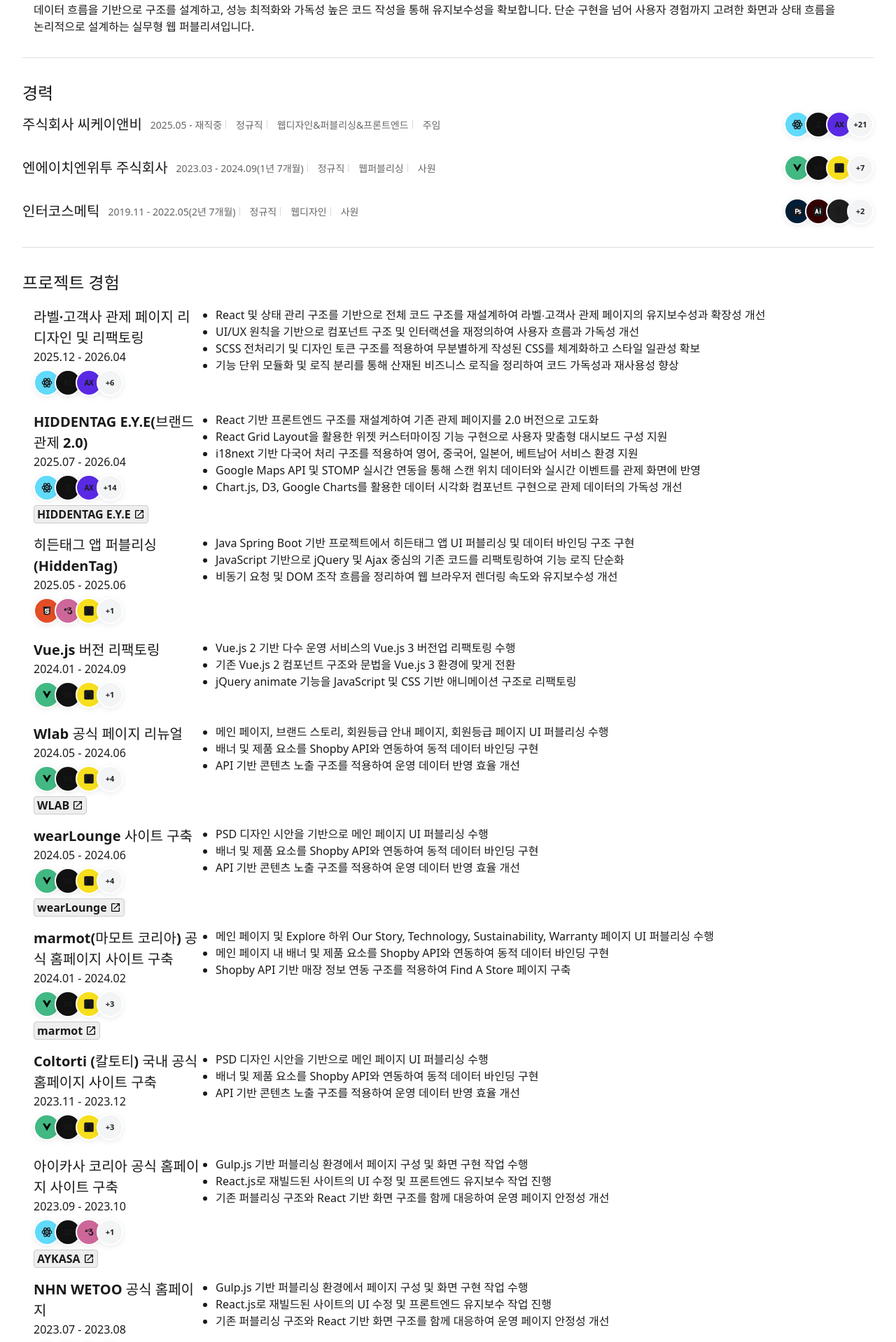
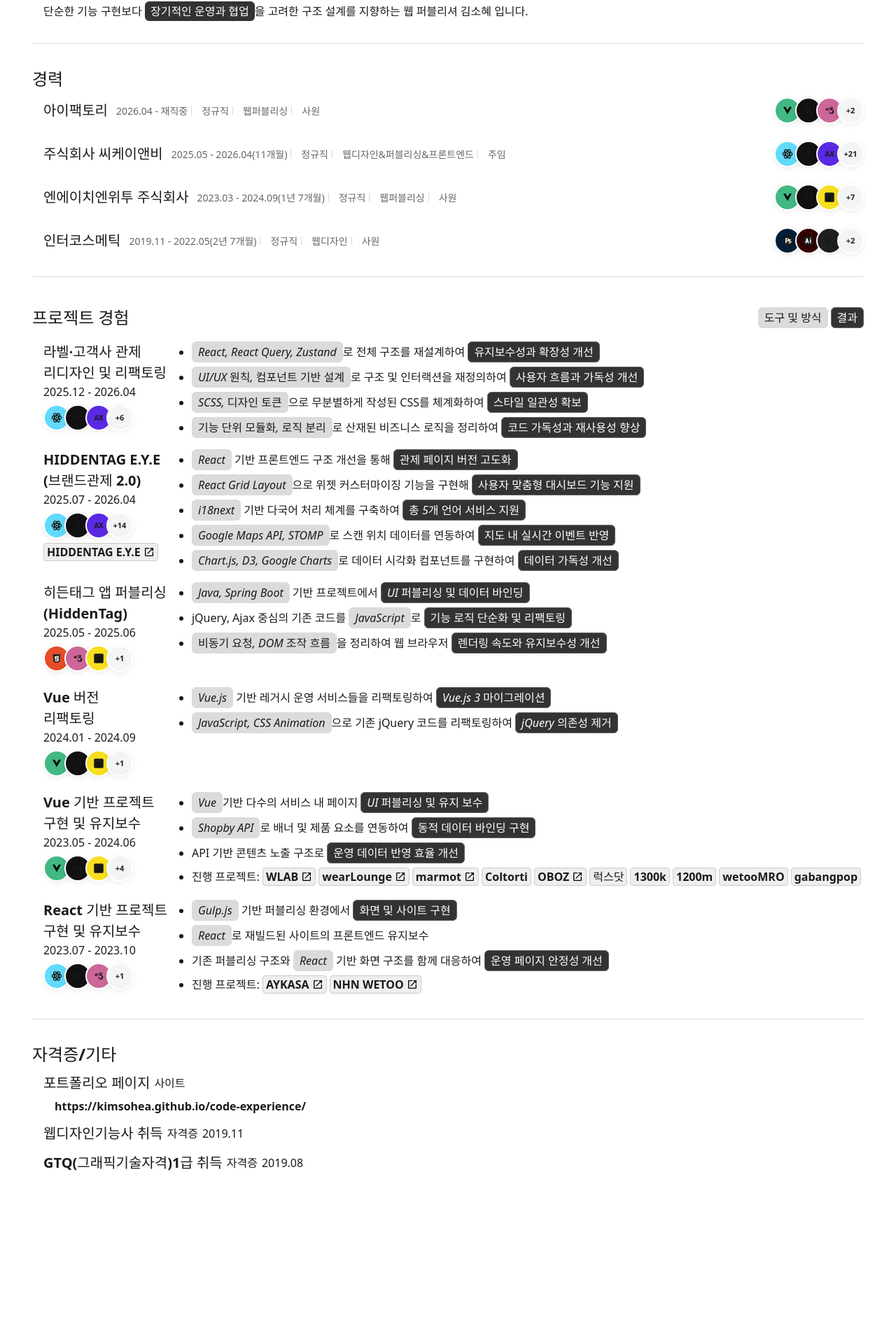
Before and after one commit to kimsohea/resume, a Vue app: page / in a window 1280 px wide. Shown: the part 174-2092 px from the top of the page at 70% size. After the commit the page ends 1883 px from the top, so only its background shows below. Built offline with nearby package versions, Linux system fonts and the light colour scheme; a web font is replaced by a local one.

Commit message:
프로젝트 경험수정 및 불필요 페이지 삭제

```diff
--- a/src/App.vue
+++ b/src/App.vue
@@ -4,8 +4,7 @@
   <Experience />
   <hr />
   <WorkRecord />
-  <hr />
-  <Skill />
+
   <hr />
   <License />
 </template>
@@ -13,7 +12,6 @@
 <script setup>
 import Profile from "@/components/Profile";
 import Experience from "@/components/Experience";
-import Skill from "@/components/Skill";
 import WorkRecord from "@/components/WorkRecord";
 import License from "@/components/License";
 </script>
--- a/src/assets/style/_exper.scss
+++ b/src/assets/style/_exper.scss
@@ -1,4 +1,7 @@
 .exper_list {
+  width: calc(100% - 16px);
+  margin-left: 16px;
+
   strong {
     font-size: 20px;
     line-height: 1.4;
--- a/src/assets/style/_tmp.scss
+++ b/src/assets/style/_tmp.scss
@@ -32,6 +32,17 @@
   }
 }
 
+.profile_desc {
+  strong {
+    display: inline-block;
+    padding: 2px 8px;
+    border-radius: 6px;
+    font-weight: 500;
+    background-color: #333;
+    color: #fff;
+  }
+}
+
 .round_list {
   display: flex;
   flex-wrap: wrap;
--- a/src/assets/style/_work.scss
+++ b/src/assets/style/_work.scss
@@ -2,7 +2,7 @@
   display: flex;
   flex-direction: column;
   row-gap: 16px;
-  margin-top: 16px;
+  margin-top: 8px;
 
   > li {
     display: flex;
@@ -16,13 +16,40 @@
     }
   }
 
-  .text {
-    display: flex;
-    flex-direction: column;
-    width: 240px;
-    min-width: 240px;
+  em {
+    display: inline-block;
+    padding: 2px 8px;
+    border-radius: 6px;
+    font-weight: 500;
 
-    > a {
+    &.tech {
+      background-color: #dbdbdb;
+      border: 1px solid #dbdbdb;
+    }
+
+    &.result {
+      background-color: #333;
+      border: 1px solid #666;
+      color: #fff;
+    }
+  }
+
+  &.header {
+    flex-direction: row;
+    justify-content: space-between;
+    align-items: center;
+    margin-top: 8px;
+
+    h2 {
+      margin: 8px 0;
+    }
+
+    .tech {
+      margin-right: 4px;
+    }
+  }
+
+  .link {
     display: inline-flex;
     align-items: center;
     column-gap: 4px;
@@ -31,6 +58,8 @@
     padding: 0 4px;
     background-color: #eee;
     width: fit-content;
+    margin-right: 4px;
+    margin-bottom: 4px;
 
     &::after {
       content: "";
@@ -40,7 +69,19 @@
       background-image: url("../img/mdi_open-in-new.svg");
       background-size: cover;
     }
+
+    &.no_url {
+      &::after {
+        display: none;
       }
+    }
+  }
+
+  .text {
+    display: flex;
+    flex-direction: column;
+    width: 192px;
+    min-width: 192px;
   }
 
   .title {
@@ -60,11 +101,34 @@
   }
 
   .task_list {
+    display: flex;
+    flex-direction: column;
+    gap: 6px;
     padding-left: 20px;
     list-style: disc;
 
     > li {
       display: list-item;
+    }
+
+    strong {
+      margin-right: 8px;
+    }
+
+    a {
+      display: inline-flex;
+    }
+
+    .tags {
+      display: inline-flex;
+      column-gap: 8px;
+    }
+
+    .tag {
+      display: inline-block;
+      padding: 2px 4px;
+      background-color: #ddd;
+      border-radius: 4px;
     }
   }
 }
--- a/src/components/Experience.vue
+++ b/src/components/Experience.vue
@@ -21,8 +21,16 @@ import StackGroup from "./StackGroup.vue";
 
 const experArr = [
   {
+    tit: "아이팩토리",
+    time: "2026.04 - 재직중",
+    type: "정규직",
+    prof: "웹퍼블리싱",
+    grade: "사원",
+    work: ["Vue.js", "Quasar", "SCSS", "REST API", "SCSS", "Figma"],
+  },
+  {
     tit: "주식회사 씨케이앤비",
-    time: "2025.05 - 재직중",
+    time: "2025.05 - 2026.04(11개월)",
     type: "정규직",
     prof: "웹디자인&퍼블리싱&프론트엔드",
     grade: "주임",
@@ -59,7 +67,7 @@ const experArr = [
     type: "정규직",
     prof: "웹퍼블리싱",
     grade: "사원",
-    work: ["Vue.js", "vuex", "JavaScript", "SCSS", "REST API", "SCSS", "Figma", "Adobe Photoshop", "React.js", "styled-components", "gulp"],
+    work: ["Vue.js", "vuex", "JavaScript", "SCSS", "REST API", "Figma", "Adobe Photoshop", "React.js", "styled-components", "gulp"],
   },
   {
     tit: "인터코스메틱",
@@ -70,5 +78,4 @@ const experArr = [
     work: ["Adobe Photoshop", "Adobe Illustrator", "Figma", "HTML", "CSS 3"],
   },
 ];
-
 </script>
--- a/src/components/Profile.vue
+++ b/src/components/Profile.vue
@@ -6,10 +6,7 @@
   </p>
   <article>
     <h2>간단소개</h2>
-    <p>
-      데이터 흐름을 기반으로 구조를 설계하고, 성능 최적화와 가독성 높은 코드 작성을 통해 유지보수성을 확보합니다. 단순 구현을 넘어 사용자 경험까지 고려한 화면과
-      상태 흐름을 논리적으로 설계하는 실무형 {{ career }}입니다.
-    </p>
+    <p class="profile_desc">단순한 기능 구현보다 <strong>장기적인 운영과 협업</strong>을 고려한 구조 설계를 지향하는 {{ career }} 김소혜 입니다.</p>
   </article>
 </template>
 
--- a/src/components/WorkRecord.vue
+++ b/src/components/WorkRecord.vue
@@ -1,5 +1,11 @@
 <template>
-  <h2>프로젝트 경험</h2>
+  <div class="work_record header">
+    <h2>프로젝트 경험</h2>
+    <div>
+      <em class="tech">도구 및 방식</em>
+      <em class="result">결과</em>
+    </div>
+  </div>
   <ul class="work_record">
     <li v-for="item in workArr" :key="item.title">
       <div class="text">
@@ -8,10 +14,25 @@
           <span>{{ item.time }}</span>
         </p>
         <StackGroup :title="item.title" :tools="item.skill" />
-        <a v-if="getWorkLink(item)" :href="getWorkLink(item)" target="_blank" rel="noopener noreferrer">{{ item.siteName }}</a>
+        <a v-if="getWorkLink(item)" :href="getWorkLink(item)" target="_blank" rel="noopener noreferrer" class="link">{{ item.siteName }}</a>
       </div>
       <ul class="task_list">
-        <li v-for="(task, i) in item.tasks" :key="`${task}_${i}`">{{ task }}</li>
+        <li v-for="(task, i) in item.tasks" :key="`${task}_${i}`">
+          <p v-html="parseTask(task)" />
+        </li>
+        <li v-if="item.links?.length > 0">
+          진행 프로젝트:
+          <a
+            v-for="links of item.links"
+            :key="`${links.name}`"
+            :href="getWorkLink(links) ?? ''"
+            target="_blank"
+            rel="noopener noreferrer"
+            class="link"
+            :class="!links.linkPC ? 'no_url' : ''"
+            >{{ links.name }}</a
+          >
+        </li>
       </ul>
     </li>
   </ul>
@@ -29,9 +50,12 @@ const updateScreenType = () => {
 };
 
 const getWorkLink = (item) => {
+  if (!item.siteName) return false;
   if (isPadOrPhone.value && item.linkMO) return item.linkMO;
   return item.linkPC || item.linkMO;
 };
+
+const parseTask = (text) => text.replace(/\{(.*?)\}/g, '<em class="tech">$1</em>').replace(/\((.*?)\)/g, '<em class="result">$1</em>');
 
 onMounted(() => {
   updateScreenType();
@@ -45,29 +69,24 @@ onUnmounted(() => {
 const workArr = [
   {
     time: "2025.12 - 2026.04",
-    title: "라벨∙고객사 관제 페이지 리디자인 및 리팩토링",
-    desc: "기존의 라벨∙고객사 관제 페이지 개선 프로젝트의 전체 코드를 리팩토링, UI/UX 적으로 보았을 때 부적합한 디자인 개선과 함께 프론트단 리팩토링 진행, TailWindCSS없이 무분별하게 나열된 CSS 처리 코드 전체 코드 SCSS 전처리기로 리팩토링, 기존의 무분별한 기능 동작 단락을 정리.",
+    title: "라벨∙고객사 관제\n 리디자인 및 리팩토링",
     tasks: [
-      "React 및 상태 관리 구조를 기반으로 전체 코드 구조를 재설계하여 라벨∙고객사 관제 페이지의 유지보수성과 확장성 개선",
-      "UI/UX 원칙을 기반으로 컴포넌트 구조 및 인터랙션을 재정의하여 사용자 흐름과 가독성 개선",
-      "SCSS 전처리기 및 디자인 토큰 구조를 적용하여 무분별하게 작성된 CSS를 체계화하고 스타일 일관성 확보",
-      "기능 단위 모듈화 및 로직 분리를 통해 산재된 비즈니스 로직을 정리하여 코드 가독성과 재사용성 향상",
+      "{React, React Query, Zustand}로 전체 구조를 재설계하여 (유지보수성과 확장성 개선)",
+      "{UI/UX 원칙, 컴포넌트 기반 설계}로 구조 및 인터랙션을 재정의하여 (사용자 흐름과 가독성 개선)",
+      "{SCSS, 디자인 토큰}으로 무분별하게 작성된 CSS를 체계화하여 (스타일 일관성 확보)",
+      "{기능 단위 모듈화, 로직 분리}로 산재된 비즈니스 로직을 정리하여 (코드 가독성과 재사용성 향상)",
     ],
     skill: ["React.js", "React Query", "Axios", "Vite", "recharts", "Zustand", "SCSS", "dayjs", "lucide-react"],
-    linkPC: "",
-    linkMO: "",
-    siteName: "",
   },
   {
     time: "2025.07 - 2026.04",
-    title: "HIDDENTAG E.Y.E(브랜드관제 2.0)",
-    desc: "기존의 관제 페이지를 2.0으로 고도화하는 작업을 진행. 웹페이지 리디자인부터 전체적 프론트 페이지 구현, react grid layout 라이브러리를 사용해 사용자가 원하는 위젯 커스터마이징 기능 구현, i18next를 통한 다국어처리 영어, 중국어, 일본어, 베트남어 지원, google map 을 이용해 위치 노출, STOMP로 실시간 데이터 연동 기능을 구현, Chart.js, D3, Google Chart를 이용해 데이터를 차트화시켜 노출.",
+    title: "HIDDENTAG E.Y.E\n(브랜드관제 2.0)",
     tasks: [
-      "React 기반 프론트엔드 구조를 재설계하여 기존 관제 페이지를 2.0 버전으로 고도화",
-      "React Grid Layout을 활용한 위젯 커스터마이징 기능 구현으로 사용자 맞춤형 대시보드 구성 지원",
-      "i18next 기반 다국어 처리 구조를 적용하여 영어, 중국어, 일본어, 베트남어 서비스 환경 지원",
-      "Google Maps API 및 STOMP 실시간 연동을 통해 스캔 위치 데이터와 실시간 이벤트를 관제 화면에 반영",
-      "Chart.js, D3, Google Charts를 활용한 데이터 시각화 컴포넌트 구현으로 관제 데이터의 가독성 개선",
+      "{React} 기반 프론트엔드 구조 개선을 통해 (관제 페이지 버전 고도화)",
+      "{React Grid Layout}으로 위젯 커스터마이징 기능을 구현해 (사용자 맞춤형 대시보드 기능 지원)",
+      "{i18next} 기반 다국어 처리 체계를 구축하여 (총 5개 언어 서비스 지원)",
+      "{Google Maps API, STOMP}로 스캔 위치 데이터를 연동하여 (지도 내 실시간 이벤트 반영)",
+      "{Chart.js, D3, Google Charts}로 데이터 시각화 컴포넌트를 구현하여 (데이터 가독성 개선)",
     ],
     skill: [
       "React.js",
@@ -89,139 +108,62 @@ const workArr = [
       "Figma",
     ],
     linkPC: "https://www.hiddentageye.com/",
-    linkMO: "",
     siteName: "HIDDENTAG E.Y.E",
   },
   {
     time: "2025.05 - 2025.06",
     title: "히든태그 앱 퍼블리싱(HiddenTag)",
-    desc: "기존 운영하던 히든태그 어플 UI 퍼블리싱 및 데이터 바인딩 작업, jQuery 와 Ajax 코드 리팩토링, Java Spring Boot 기반의 프로젝트 내에서 진행",
     tasks: [
-      "Java Spring Boot 기반 프로젝트에서 히든태그 앱 UI 퍼블리싱 및 데이터 바인딩 구조 구현",
-      "JavaScript 기반으로 jQuery 및 Ajax 중심의 기존 코드를 리팩토링하여 기능 로직 단순화",
-      "비동기 요청 및 DOM 조작 흐름을 정리하여 웹 브라우저 렌더링 속도와 유지보수성 개선",
+      "{Java, Spring Boot} 기반 프로젝트에서 (UI 퍼블리싱 및 데이터 바인딩)",
+      "jQuery, Ajax 중심의 기존 코드를 {JavaScript}로 (기능 로직 단순화 및 리팩토링)",
+      "{비동기 요청, DOM 조작 흐름}을 정리하여 웹 브라우저 (렌더링 속도와 유지보수성 개선)",
     ],
     skill: ["HTML", "SCSS", "JavaScript", "jQuery"],
-    linkPC: "",
-    linkMO: "",
-    siteName: "",
   },
   {
     time: "2024.01 - 2024.09",
-    title: "Vue.js 버전 리팩토링",
-    desc: "기존 운영하던 1300k, 가방팝, 1200m, wetooMro, 깔세몰, oboz footwear, luxxdot, coltorti, marmot 등 Vue.js 2버전에서 3으로 리팩토링했으며 jQuery로 반영되어있는 animate 기능을 JavaScript와 CSS만으로 구현할 수 있도록 리팩토링",
+    title: "Vue 버전\n리팩토링",
     tasks: [
-      "Vue.js 2 기반 다수 운영 서비스의 Vue.js 3 버전업 리팩토링 수행",
-      "기존 Vue.js 2 컴포넌트 구조와 문법을 Vue.js 3 환경에 맞게 전환",
-      "jQuery animate 기능을 JavaScript 및 CSS 기반 애니메이션 구조로 리팩토링",
+      "{Vue.js} 기반 레거시 운영 서비스들을 리팩토링하여 (Vue.js 3 마이그레이션)",
+      "{JavaScript, CSS Animation}으로 기존 jQuery 코드를 리팩토링하여 (jQuery 의존성 제거)",
     ],
     skill: ["Vue.js", "vuex", "JavaScript", "SCSS"],
-    linkPC: "",
-    linkMO: "",
-    siteName: "",
   },
   {
-    time: "2024.05 - 2024.06",
-    title: "Wlab 공식 페이지 리뉴얼",
-    desc: "메인 페이지, 브랜드 스토리, 회원등급 안내 페이지, 회원등급 페이지 퍼블리싱, 배너 및 제품요소 shopby api 로 연동",
+    time: "2023.05 - 2024.06",
+    title: "Vue 기반 프로젝트\n구현 및 유지보수",
     tasks: [
-      "메인 페이지, 브랜드 스토리, 회원등급 안내 페이지, 회원등급 페이지 UI 퍼블리싱 수행",
-      "배너 및 제품 요소를 Shopby API와 연동하여 동적 데이터 바인딩 구현",
-      "API 기반 콘텐츠 노출 구조를 적용하여 운영 데이터 반영 효율 개선",
+      "{Vue}기반 다수의 서비스 내 페이지 (UI 퍼블리싱 및 유지 보수)",
+      "{Shopby API}로 배너 및 제품 요소를 연동하여 (동적 데이터 바인딩 구현)",
+      "API 기반 콘텐츠 노출 구조로 (운영 데이터 반영 효율 개선)",
+    ],
+    links: [
+      { name: "WLAB", linkPC: "https://wlab.co.kr", linkMO: "https://m.wlab.co.kr" },
+      { name: "wearLounge", linkPC: "https://wearlounge.com/", linkMO: "https://m.wearlounge.com/" },
+      { name: "marmot", linkPC: "https://marmotkorea.kr/", linkMO: "https://m.marmotkorea.kr/" },
+      { name: "Coltorti" },
+      { name: "OBOZ", linkPC: "https://obozfootwear.co.kr/", linkMO: "https://m.obozfootwear.co.kr/" },
+      { name: "럭스닷" },
+      { name: "1300k" },
+      { name: "1200m" },
+      { name: "wetooMRO" },
+      { name: "gabangpop" },
     ],
     skill: ["Vue.js", "vuex", "JavaScript", "REST API", "SCSS", "Figma", "Adobe Photoshop"],
-    linkPC: "https://wlab.co.kr",
-    linkMO: "https://m.wlab.co.kr",
-    siteName: "WLAB",
   },
   {
-    time: "2024.05 - 2024.06",
-    title: "wearLounge 사이트 구축",
+    time: "2023.07 - 2023.10",
+    title: "React 기반 프로젝트\n구현 및 유지보수",
     tasks: [
-      "PSD 디자인 시안을 기반으로 메인 페이지 UI 퍼블리싱 수행",
-      "배너 및 제품 요소를 Shopby API와 연동하여 동적 데이터 바인딩 구현",
-      "API 기반 콘텐츠 노출 구조를 적용하여 운영 데이터 반영 효율 개선",
+      "{Gulp.js} 기반 퍼블리싱 환경에서 (화면 및 사이트 구현)",
+      "{React}로 재빌드된 사이트의 프론트엔드 유지보수",
+      "기존 퍼블리싱 구조와 {React} 기반 화면 구조를 함께 대응하여 (운영 페이지 안정성 개선)",
     ],
-    skill: ["Vue.js", "vuex", "JavaScript", "REST API", "SCSS", "Figma", "Adobe Photoshop"],
-    linkPC: "https://wearlounge.com/",
-    linkMO: "https://m.wearlounge.com/",
-    siteName: "wearLounge",
-  },
-  {
-    time: "2024.01 - 2024.02",
-    title: "marmot(마모트 코리아) 공식 홈페이지 사이트 구축",
-    desc: "메인 페이지, Expore > OurStory,Technology,Sustainability,Warranty 페이지 퍼블리싱, 메인 페이지 내 배너 및 제품요소 shopby api 로 연동, shopby api 를 이용한 Find A Store 페이지 구축",
-    tasks: [
-      "메인 페이지 및 Explore 하위 Our Story, Technology, Sustainability, Warranty 페이지 UI 퍼블리싱 수행",
-      "메인 페이지 내 배너 및 제품 요소를 Shopby API와 연동하여 동적 데이터 바인딩 구현",
-      "Shopby API 기반 매장 정보 연동 구조를 적용하여 Find A Store 페이지 구축",
-    ],
-    skill: ["Vue.js", "vuex", "JavaScript", "SCSS", "Figma", "Adobe Photoshop"],
-    linkPC: "https://marmotkorea.kr/",
-    linkMO: "https://m.marmotkorea.kr/",
-    siteName: "marmot",
-  },
-  {
-    time: "2023.11 - 2023.12",
-    title: "Coltorti (칼토티) 국내 공식 홈페이지 사이트 구축",
-    desc: "메인 페이지 퍼블리싱, 배너 및 제품요소 shopby api 로 연동",
-    tasks: [
-      "PSD 디자인 시안을 기반으로 메인 페이지 UI 퍼블리싱 수행",
-      "배너 및 제품 요소를 Shopby API와 연동하여 동적 데이터 바인딩 구현",
-      "API 기반 콘텐츠 노출 구조를 적용하여 운영 데이터 반영 효율 개선",
-    ],
-    skill: ["Vue.js", "vuex", "JavaScript", "SCSS", "Figma", "Adobe Photoshop"],
-    linkPC: "",
-    linkMO: "",
-    siteName: "",
-  },
-  {
-    time: "2023.09 - 2023.10",
-    title: "아이카사 코리아 공식 홈페이지 사이트 구축",
-    desc: "gulp.js 를 통한 퍼블리싱 및 페이지 구성 및 react.js 로 재빌드 된 사이트 수정작업",
-    tasks: [
-      "Gulp.js 기반 퍼블리싱 환경에서 페이지 구성 및 화면 구현 작업 수행",
-      "React.js로 재빌드된 사이트의 UI 수정 및 프론트엔드 유지보수 작업 진행",
-      "기존 퍼블리싱 구조와 React 기반 화면 구조를 함께 대응하여 운영 페이지 안정성 개선",
+    links: [
+      { name: "AYKASA", linkPC: "https://aykasa-korea.co.kr/", linkMO: "" },
+      { name: "NHN WETOO", linkPC: "https://www.nhnwetoo.com", linkMO: "" },
     ],
     skill: ["React.js", "styled-components", "SCSS", "gulp"],
-    linkPC: "https://aykasa-korea.co.kr/",
-    linkMO: "",
-    siteName: "AYKASA",
-  },
-  {
-    time: "2023.07 - 2023.08",
-    title: "NHN WETOO 공식 홈페이지",
-    desc: "gulp.js 를 통한 퍼블리싱 및 페이지 구성 및 react.js 로 재빌드 된 사이트 수정작업",
-    tasks: [
-      "Gulp.js 기반 퍼블리싱 환경에서 페이지 구성 및 화면 구현 작업 수행",
-      "React.js로 재빌드된 사이트의 UI 수정 및 프론트엔드 유지보수 작업 진행",
-      "기존 퍼블리싱 구조와 React 기반 화면 구조를 함께 대응하여 운영 페이지 안정성 개선",
-    ],
-    skill: ["React.js", "styled-components", "SCSS", "gulp"],
-    linkPC: "https://www.nhnwetoo.com",
-    linkMO: "",
-    siteName: "NHN WETOO",
-  },
-  {
-    time: "2023.06 - 2023.07",
-    title: "오보즈 코리아 공식 홈페이지",
-    desc: "메인 페이지 퍼블리싱, Shop > Collections 페이지 퍼블리싱, 사이트 유지보수",
-    tasks: ["메인 페이지 UI 퍼블리싱 수행", "Shop 하위 Collections 페이지 UI 퍼블리싱 수행", "운영 중인 사이트의 UI 수정 및 유지보수 작업 진행"],
-    skill: ["Vue.js", "vuex", "JavaScript", "SCSS", "Figma", "Adobe Photoshop"],
-    linkPC: "https://obozfootwear.co.kr/",
-    linkMO: "https://m.obozfootwear.co.kr/",
-    siteName: "OBOZ",
-  },
-  {
-    time: "2023.05 - 2023.05",
-    title: "럭스닷 사이트 구축",
-    desc: "메인 페이지 퍼블리싱",
-    tasks: ["메인 페이지 UI 퍼블리싱 수행", "운영 중인 사이트의 UI 수정 및 유지보수 작업 진행"],
-    skill: ["Vue.js", "vuex", "JavaScript", "SCSS", "Adobe Photoshop"],
-    linkPC: "",
-    linkMO: "",
-    siteName: "",
   },
 ];
 </script>
```
Also changed, not shown: src/components/HelloWorld.vue (deleted, +0 -43 lines). Lines whose indentation alone changed are shown as unchanged.
